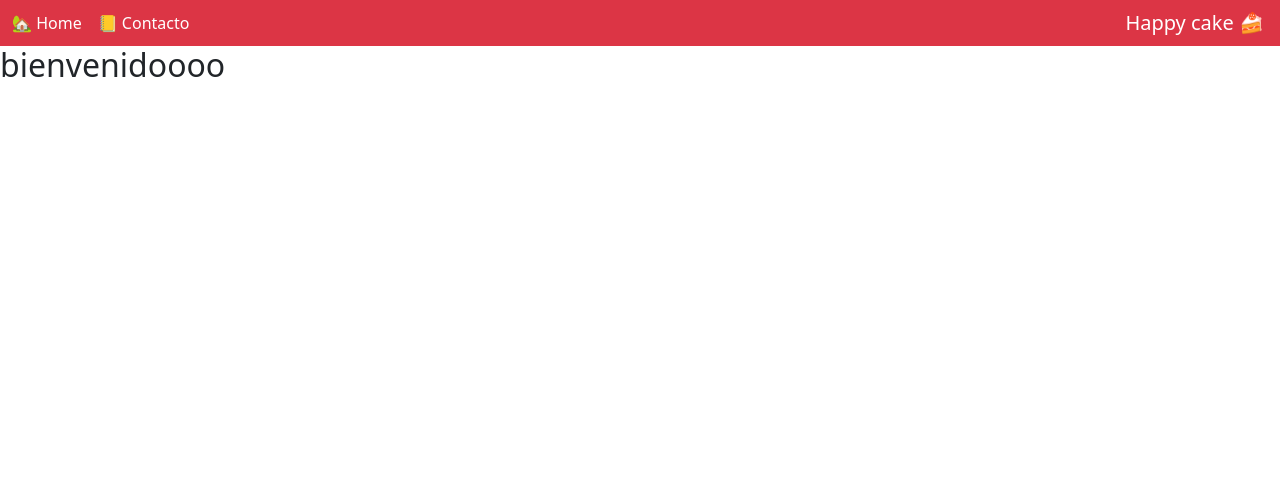
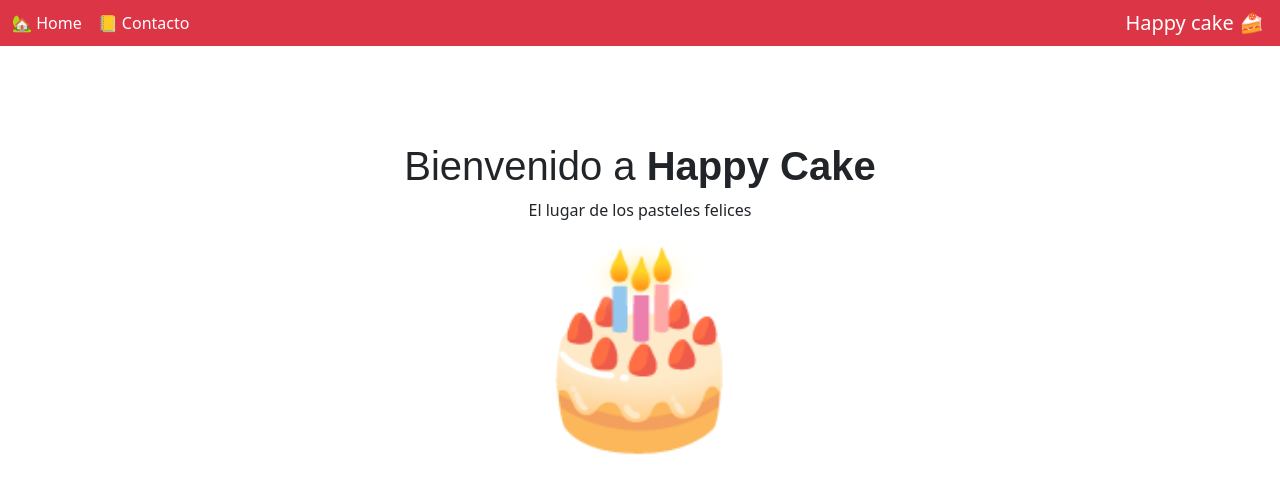
Before and after one commit to jonaisenberg/Happy-cake, a React (Vite) app: page / in a window 1280 px wide. Shown: the top 494 px of the page. Built offline with nearby package versions, Linux system fonts and the light colour scheme.

Commit message:
agregando titulo, parrafo e icono a la pagina de inicio

```diff
--- a/src/view/Home.jsx
+++ b/src/view/Home.jsx
@@ -2,7 +2,15 @@
 import React from "react";
 
 const Home = () => {
-    return <h2>bienvenidoooo</h2>;
-}
+    return (
+        <div className="inicio">
+            <h1 className="bienvenido">
+                Bienvenido a <span className="happy">Happy Cake</span>
+            </h1>
+            <p className="subtitulo">El lugar de los pasteles felices</p>
+            <p className="pastel">🎂</p>
+        </div>
+    );
+};
 
 export default Home;
```
